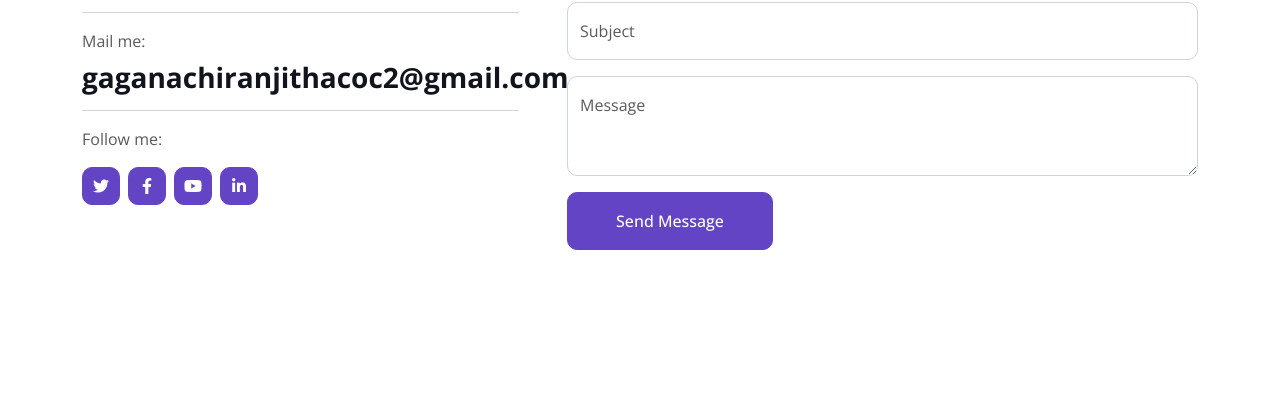
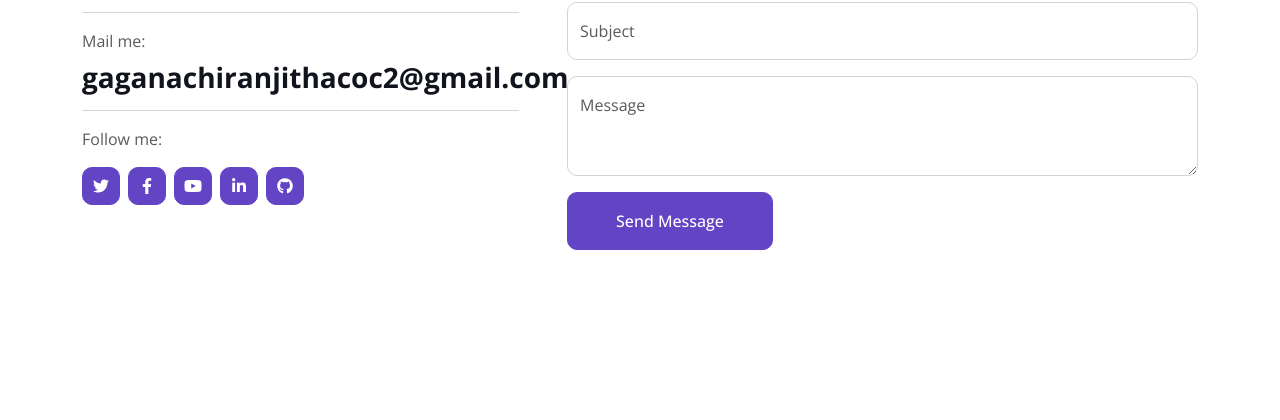
Before and after one commit to gaganachiranjitha99/portfolio, a plain HTML site: page gagana cv/index.html in a window 1280 px wide. Shown: the part 4931-5351 px from the top of the page. Drawn offline with nearby package versions, Linux system fonts and the light colour scheme.

Commit message:
Update index.html

```diff
--- a/gagana cv/index.html
+++ b/gagana cv/index.html
@@ -602,6 +602,8 @@
                         <a class="btn btn-square btn-primary me-2" href="https://web.facebook.com/gagana.chirangitha/about"><i class="fab fa-facebook-f"></i></a>
                         <a class="btn btn-square btn-primary me-2" href=""><i class="fab fa-youtube"></i></a>
                         <a class="btn btn-square btn-primary me-2" href="www.linkedin.com/in/gagana-chiranjitha-53937b269"><i class="fab fa-linkedin-in"></i></a>
+                        <a class="btn btn-square btn-primary me-2" href="https://github.com/your_username"><i class="fab fa-github"></i>
+                        </a>
                     </div>
                 </div>
                 <div class="col-lg-7 col-md-6 wow fadeInUp" data-wow-delay="0.5s">
```
